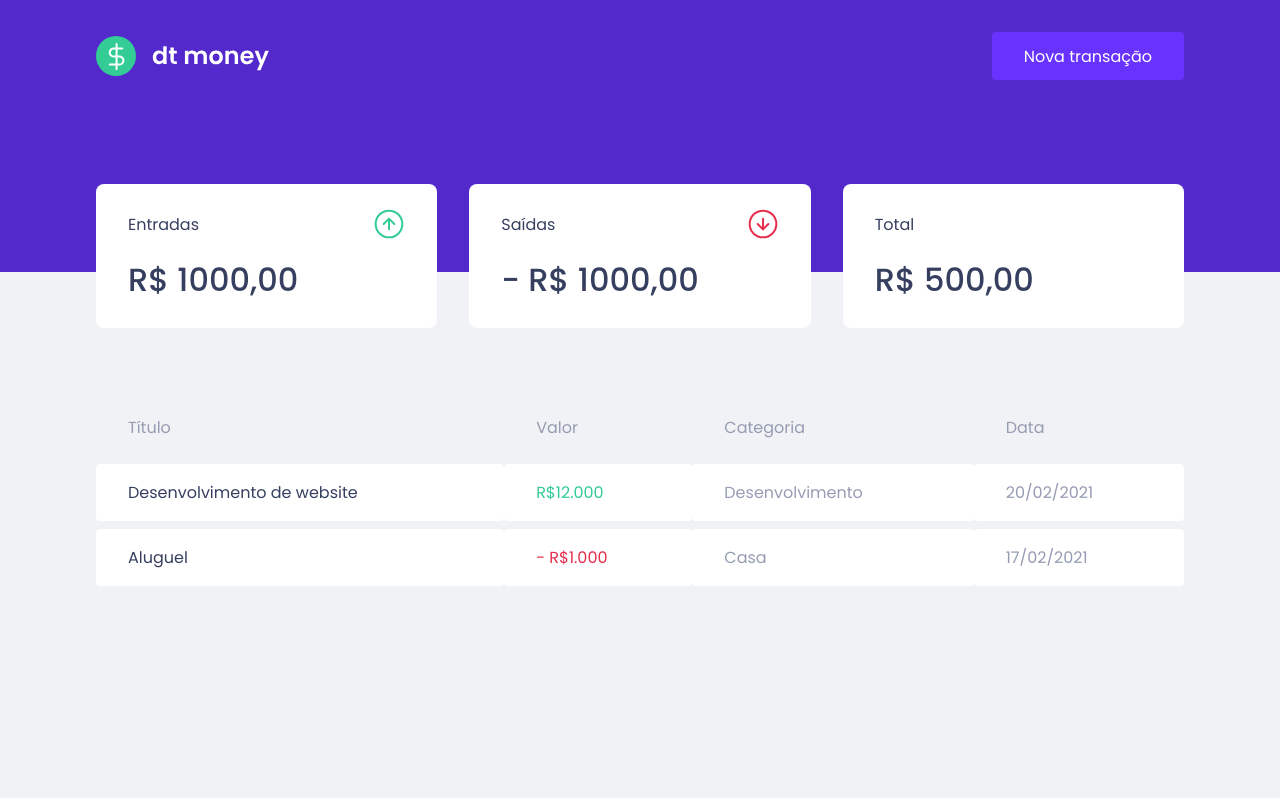
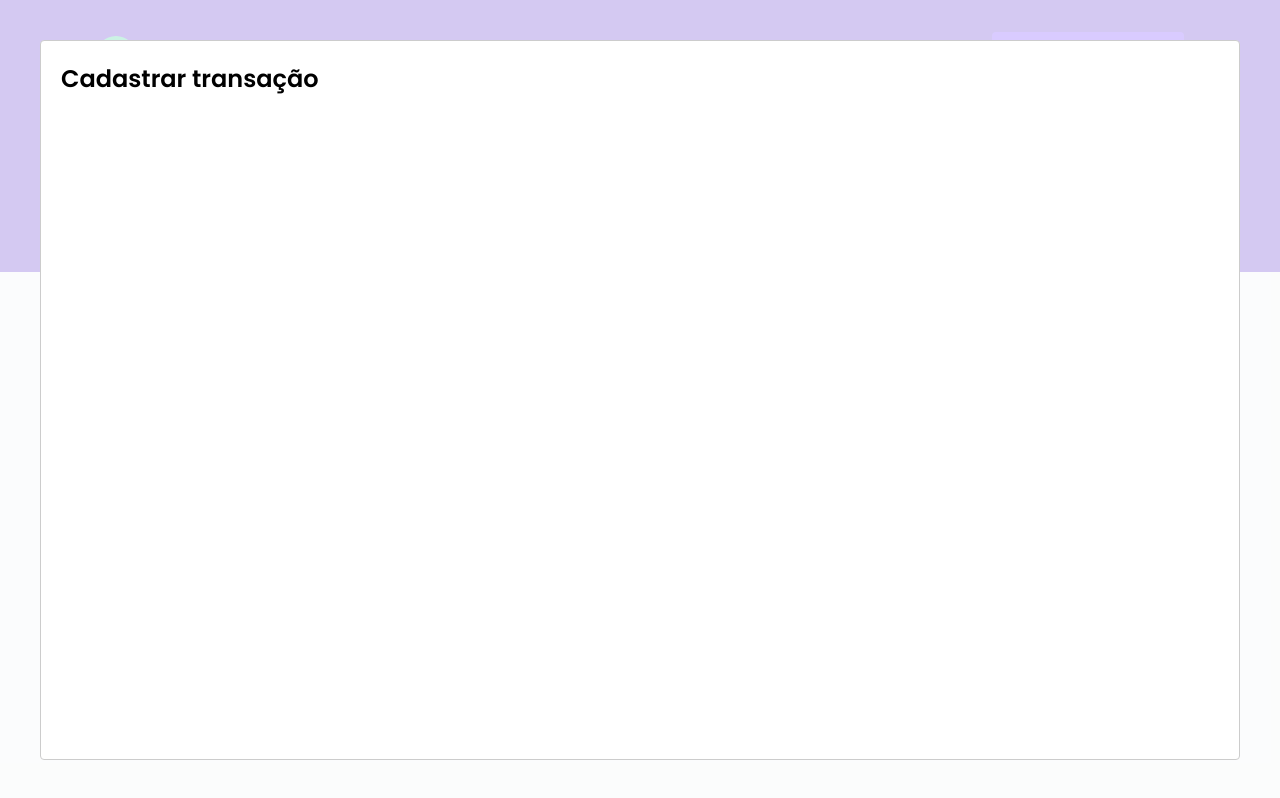
Before and after one commit to w1redl4in/dt-money, a React (Create React App) app: page / in a window 1280 px wide. Both pictures are taken after a click on the button "Nova transação". Built offline with nearby package versions, Linux system fonts and the light colour scheme; no server answers; what miragejs would draw is missing.

Commit message:
:lipstick: refacotr: abstracting modal

```diff
--- a/src/App.tsx
+++ b/src/App.tsx
@@ -1,12 +1,36 @@
 import { Dashboard } from './components/Dashboard';
 import { Header } from './components/Header';
 import { GlobalStyles } from './styles/global';
+import Modal from 'react-modal';
+import { useCallback, useState } from 'react';
+
+Modal.setAppElement('#root');
 
 export function App() {
+  const [isNewTransactionModalOpen, setIsNewTransactionModalOpen] = useState(
+    false
+  );
+
+  const handleOpenNewTransactionModal = useCallback(() => {
+    setIsNewTransactionModalOpen((prevState) => !prevState);
+  }, []);
+
+  const handleCloseNewTransactionModal = useCallback(() => {
+    setIsNewTransactionModalOpen((prevState) => !prevState);
+  }, []);
+
   return (
     <>
-      <Header />
+      <Header onOpenNewTransactionModal={handleOpenNewTransactionModal} />
       <Dashboard />
+
+      <Modal
+        isOpen={isNewTransactionModalOpen}
+        onRequestClose={handleCloseNewTransactionModal}
+      >
+        <h2>Cadastrar transação</h2>
+      </Modal>
+
       <GlobalStyles />
     </>
   );
--- a/src/components/Header/index.tsx
+++ b/src/components/Header/index.tsx
@@ -1,12 +1,20 @@
 import Logo from '../../assets/logo.svg';
 import { Container, Content } from './styles';
 
-export const Header: React.FC = () => {
+type HeaderProps = {
+  onOpenNewTransactionModal: () => void;
+};
+
+export const Header: React.FC<HeaderProps> = ({
+  onOpenNewTransactionModal,
+}) => {
   return (
     <Container>
       <Content>
         <img src={Logo} alt="dt money" />
-        <button type="submit">Nova transação</button>
+        <button type="submit" onClick={onOpenNewTransactionModal}>
+          Nova transação
+        </button>
       </Content>
     </Container>
   );
```
